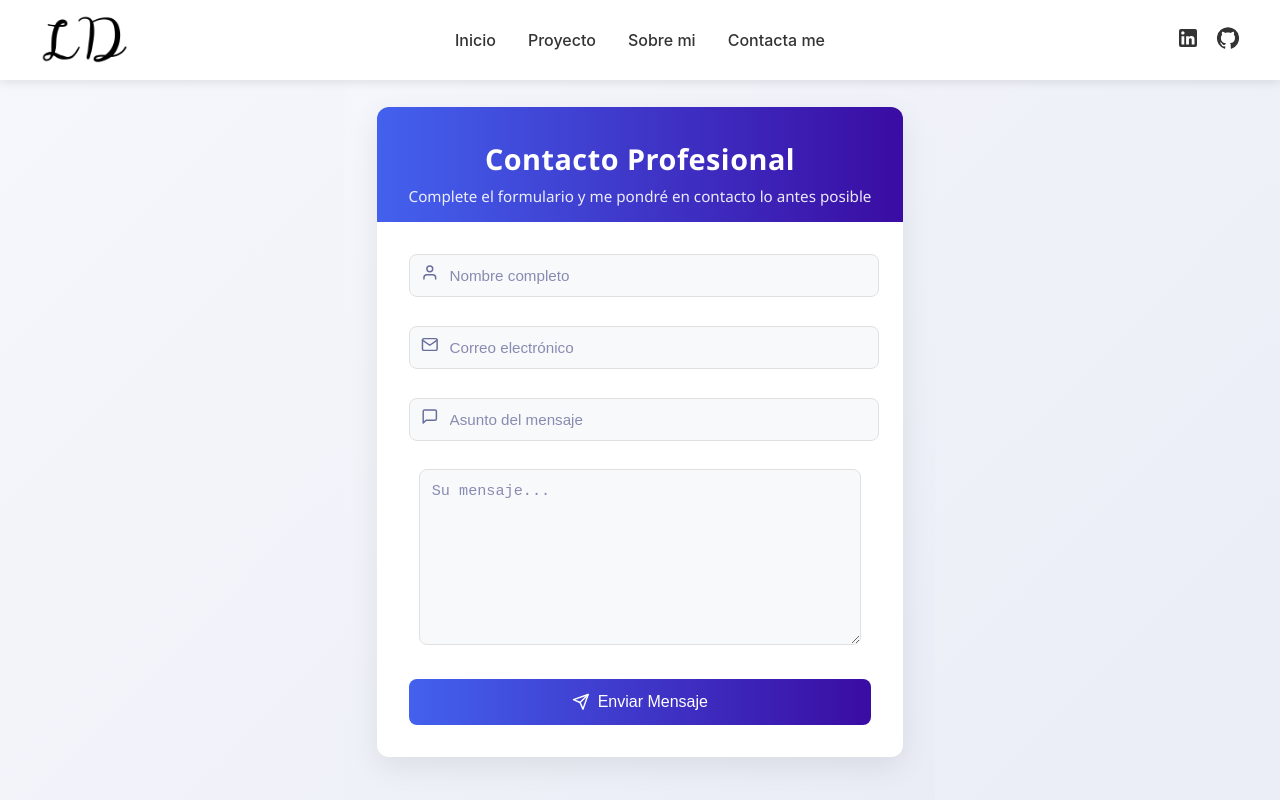
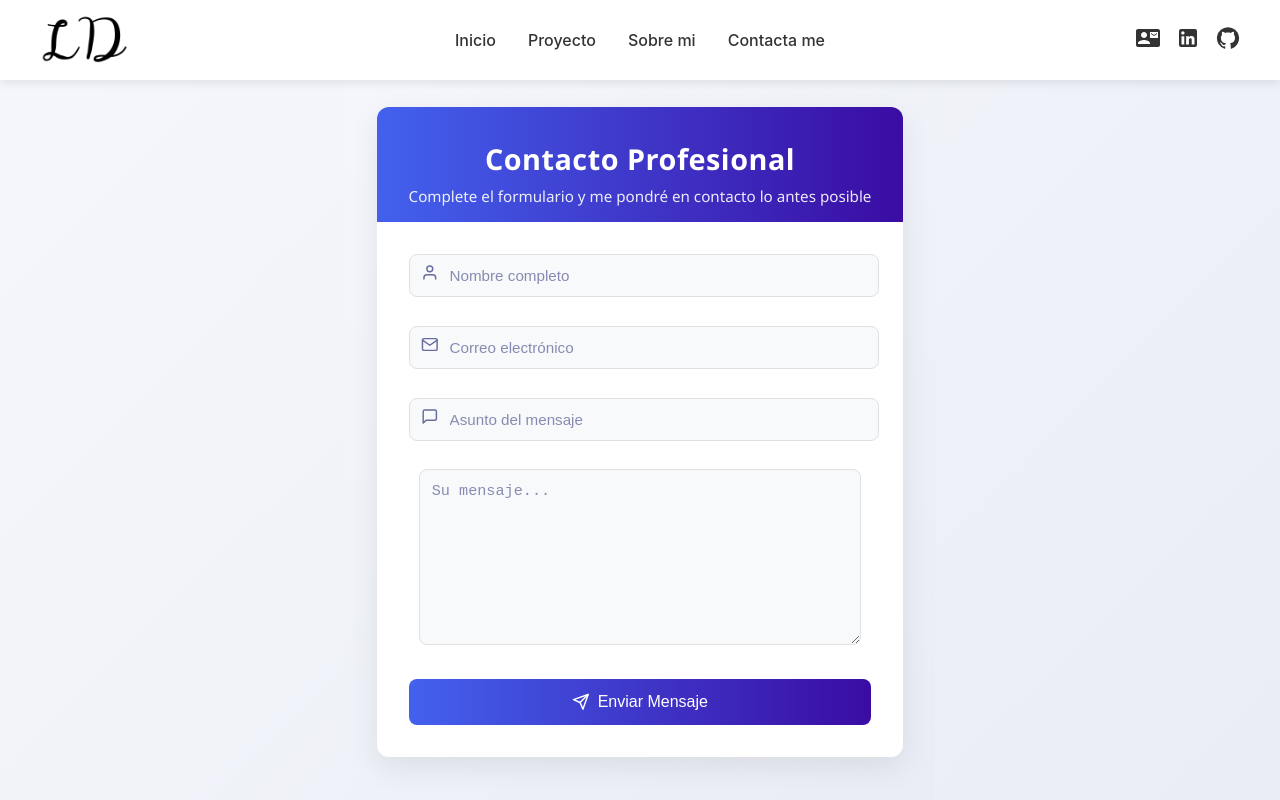
Before and after one commit to leompe8907/porfolio, a React (Create React App) app: page /contact in a window 1280 px wide. Built offline with nearby package versions, Linux system fonts and the light colour scheme.

Commit message:
correcion de la redireccion de los iconos de las redes sociales en el footer y navbar

```diff
--- a/src/Components/Footer.jsx
+++ b/src/Components/Footer.jsx
@@ -26,7 +26,7 @@ const Footer = () => {
             <FiLinkedin className="social-icon" />
           </a>
           <a
-            href="leonardamaya8907@hotmail.com"
+            href="mailto:leonardamaya8907@hotmail.com"
             aria-label="Enviar email"
           >
             <FiMail className="social-icon" />
--- a/src/Components/Navbar.jsx
+++ b/src/Components/Navbar.jsx
@@ -1,6 +1,6 @@
 import React, { useEffect, useRef, useState, useCallback } from 'react';
 import { Link } from 'react-router-dom';
-import { LinkedIn, GitHub } from '@mui/icons-material';
+import { ContactMail,LinkedIn, GitHub } from '@mui/icons-material';
 import L from "../Static/Img/LD.png";
 import "../Static/Style/Navbar.scss";
 
@@ -87,6 +87,7 @@ export default function Navbar() {
 
         <div className="social-links">
           {[
+            { icon: <ContactMail />, url: "mailto:leonardamaya8907@hotmail.com"},
             { icon: <LinkedIn />, url: "https://www.linkedin.com/in/leonardamaya/" },
             { icon: <GitHub />, url: "https://github.com/leompe8907" }
           ].map((social, index) => (
--- a/src/Page/About.jsx
+++ b/src/Page/About.jsx
@@ -2,14 +2,13 @@ import React from 'react'
 import Navbar from '../Components/Navbar'
 import AboutMe from '../Components/AboutMe'
 import Footer from '../Components/Footer';
-import { Helmet } from 'react-helmet';  // <-- Importar Helmet
+import { Helmet } from 'react-helmet';
 import '../Static/Style/About.scss';
 
 
 function About() {
   return (
     <div className="about-page">
-      {/* Helmet va primero para gestión del head del documento */}
       <Helmet>
         <title>Leonard Amaya | Sobre Mí</title>
         <meta name="description" content="Información sobre Leonard Amaya, Desarrollador Full Stack especializado en Python, Django y React" />
```
